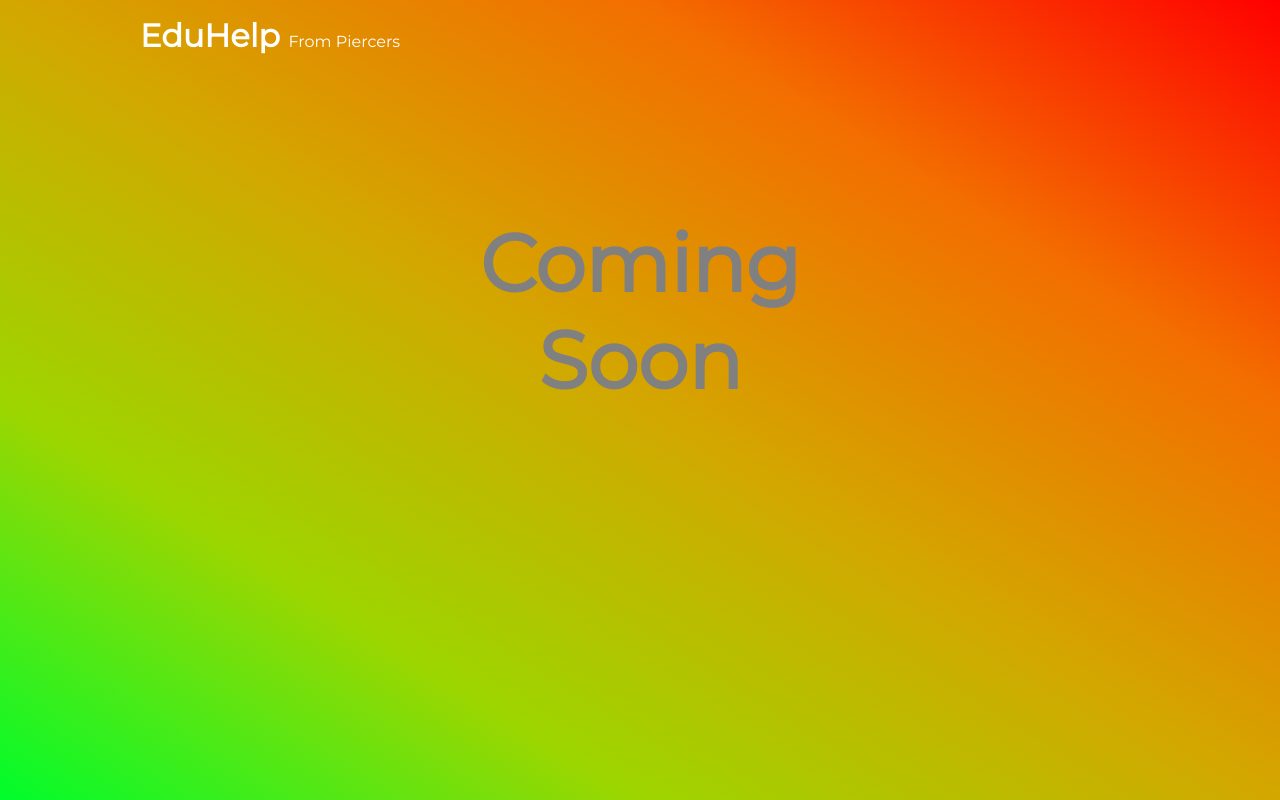
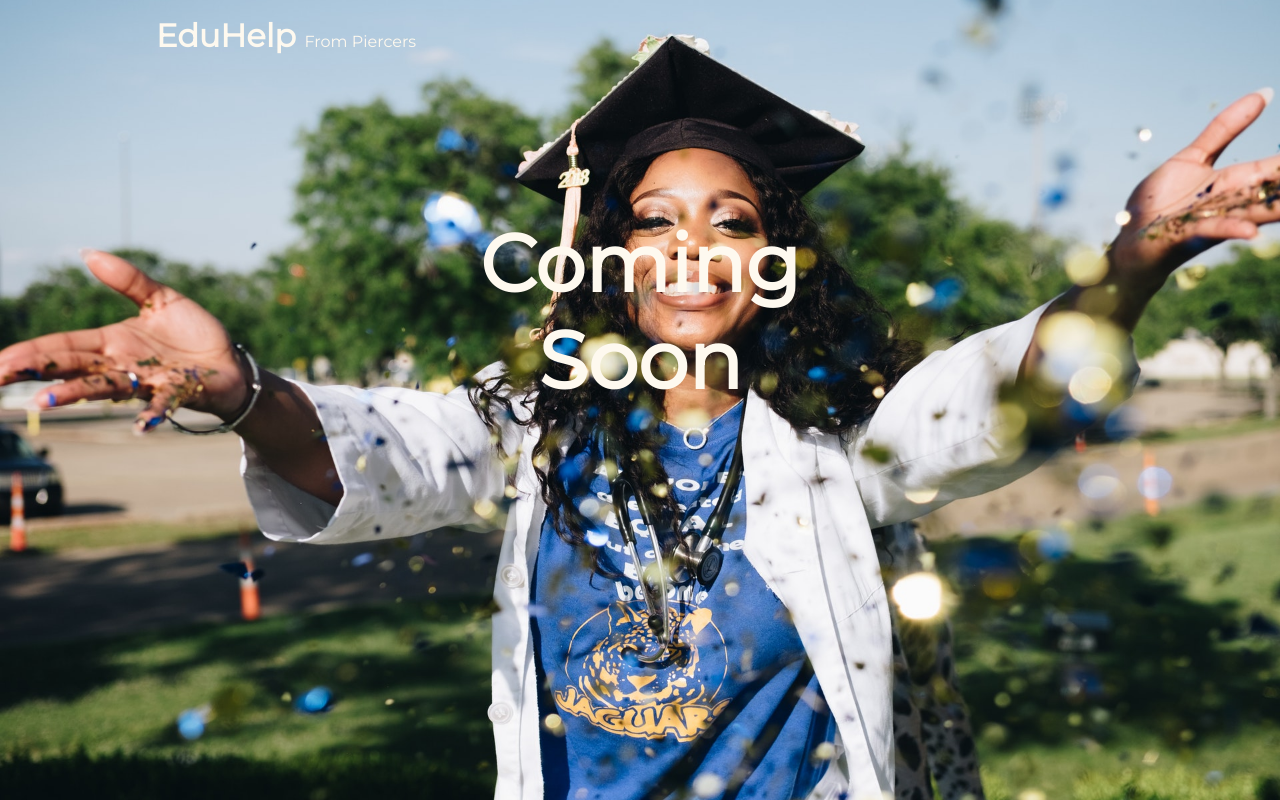
Before and after one commit to AfeezGL/coming-soon, a plain HTML site: page index.html in a window 1280 px wide. Drawn offline with Linux system fonts and the light colour scheme.

Commit message:
background

```diff
--- a/style.css
+++ b/style.css
@@ -3,17 +3,19 @@
     margin: 0;
     box-sizing: border-box;
     font-family: 'montserrat';
+    color: #FEF9EF;
 }
 body{
-    background-image: linear-gradient(to right top, #00fd2c, #9dd500, #d3a700, #f36e00, #ff0000);
+    background: url("img.jpg") no-repeat center;
+    background-size: cover;
     height: 100vh;
     width: 100%;
     max-width: 1000px;
     margin: 0 auto;
+    padding: 0 1rem;
 }
 header{
     display: flex;
-    color: white;
     padding-top: 1rem;
 }
 small{
@@ -28,5 +30,4 @@ small{
     font-size: 2.5rem;
     text-transform: capitalize;
     margin-top: 10rem;
-    color: gray;
 }
```
Also changed, not shown: img.jpg (added).
